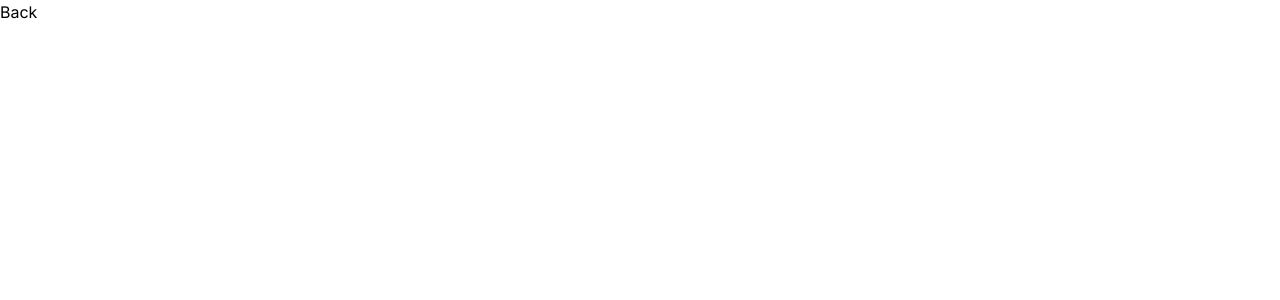
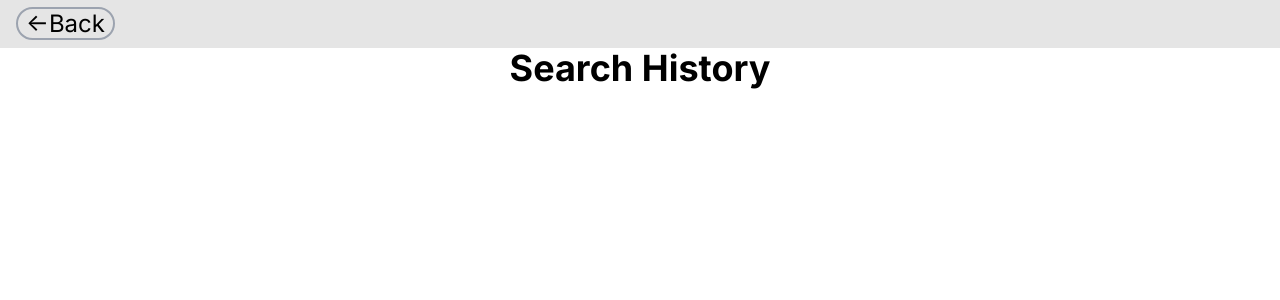
Before and after one commit to MerabQardava/SweeftProject, a Next.js app: page /history in a window 1280 px wide. Shown: the top 300 px of the page. Built offline with nearby package versions, Linux system fonts and the light colour scheme.

Commit message:
minor visual tweaks

```diff
--- a/src/app/Default.tsx
+++ b/src/app/Default.tsx
@@ -28,10 +28,10 @@ async function getTop20Photos() {
     }
 }
 
-function Default(props:any) {
+function Default(props: any) {
 
     // console.log(props)
-    const [top20, setTop20] = useState<{ urls: { regular: string }, id: string,slug:string }[]>([])
+    const [top20, setTop20] = useState<{ urls: { regular: string }, id: string, slug: string }[]>([])
 
     useEffect(() => {
         const fetchData = async () => {
@@ -50,8 +50,13 @@ function Default(props:any) {
     // console.log(top20)
 
 
-    return (
-        <ImageListComponent modifyImageModal={props.modifyImageModal} imgArr={top20}/>
+    return (<>
+
+
+
+            <ImageListComponent modifyImageModal={props.modifyImageModal} imgArr={top20}/>
+        </>
+
         // <div className="flex flex-col justify-center items-center gap-5">
         //     {top20?.map((item) => {
         //         return <img className="w-3/5 border rounded-3xl" key={item.id} src={item.urls.regular}/>
--- a/src/app/ImageListComponent.tsx
+++ b/src/app/ImageListComponent.tsx
@@ -11,9 +11,9 @@ function ImageListComponent(props: defaultImageData) {
 
 
     return (
-        <div className="flex mt-4 flex-col justify-center items-center gap-5">
+        <div className="flex mt-12 flex-col justify-center items-center gap-5">
             {props.imgArr?.map((item) => {
-                return <img onClick={() => props.modifyImageModal(item)} alt={item.slug} className="w-3/5 border rounded-3xl" key={item.id} src={item.urls.regular}/>
+                return <img onClick={() => props.modifyImageModal(item)} alt={item.slug} className="cursor-pointer w-3/5 border rounded-3xl" key={item.id} src={item.urls.regular}/>
             })}
         </div>
     );
--- a/src/app/history/page.tsx
+++ b/src/app/history/page.tsx
@@ -20,10 +20,13 @@ function Page() {
     // console.log(searchHistory)
 
     return (<>
-            <Link href={"/"}>Back</Link>
+            <nav className="top-0 z-20 bg-neutral-200 fixed w-full p-2">
+                <Link className="ml-2 border-2 rounded-3xl border-gray-400 px-2 text-2xl" href={"/"}>{"<-Back"}</Link>
+            </nav>
+            <h1 className="mt-12 text-center font-bold text-4xl">Search History</h1>
             <div className="flex flex-col items-center">
                 {searchHistory?.map((item, index) => {
-                    return <Link key={index} href={`/?param=${item}`}>{item}</Link>
+                    return <Link className="border-2 border-black rounded-xl p-2 mb-2" key={index} href={`/?param=${item}`}>{item}</Link>
                 })}
             </div>
         </>
--- a/src/app/page.tsx
+++ b/src/app/page.tsx
@@ -59,7 +59,7 @@ export default function Home(params:any) {
             {imageModal&&<ImageModal closeModal={closeModal} imageData={imageModal}/>}
             <nav className="top-0 z-20 bg-neutral-200 fixed w-full p-2">
                 <input className="text-black px-2 text-2xl border-2 rounded-3xl border-gray-400" value={query} type="text" onChange={handleSearch}/>
-                <Link href={"/history"}>History</Link>
+                <Link className="ml-2 border-2 rounded-3xl border-gray-400 px-2 text-2xl" href={"/history"}>Show Search History</Link>
             </nav>
 
             {query == "" ? <Default modifyImageModal={modifyImageModal}/> : <SearchComponent modifyImageModal={modifyImageModal} query={query} pageNumber={pageNumber}/>}
```
